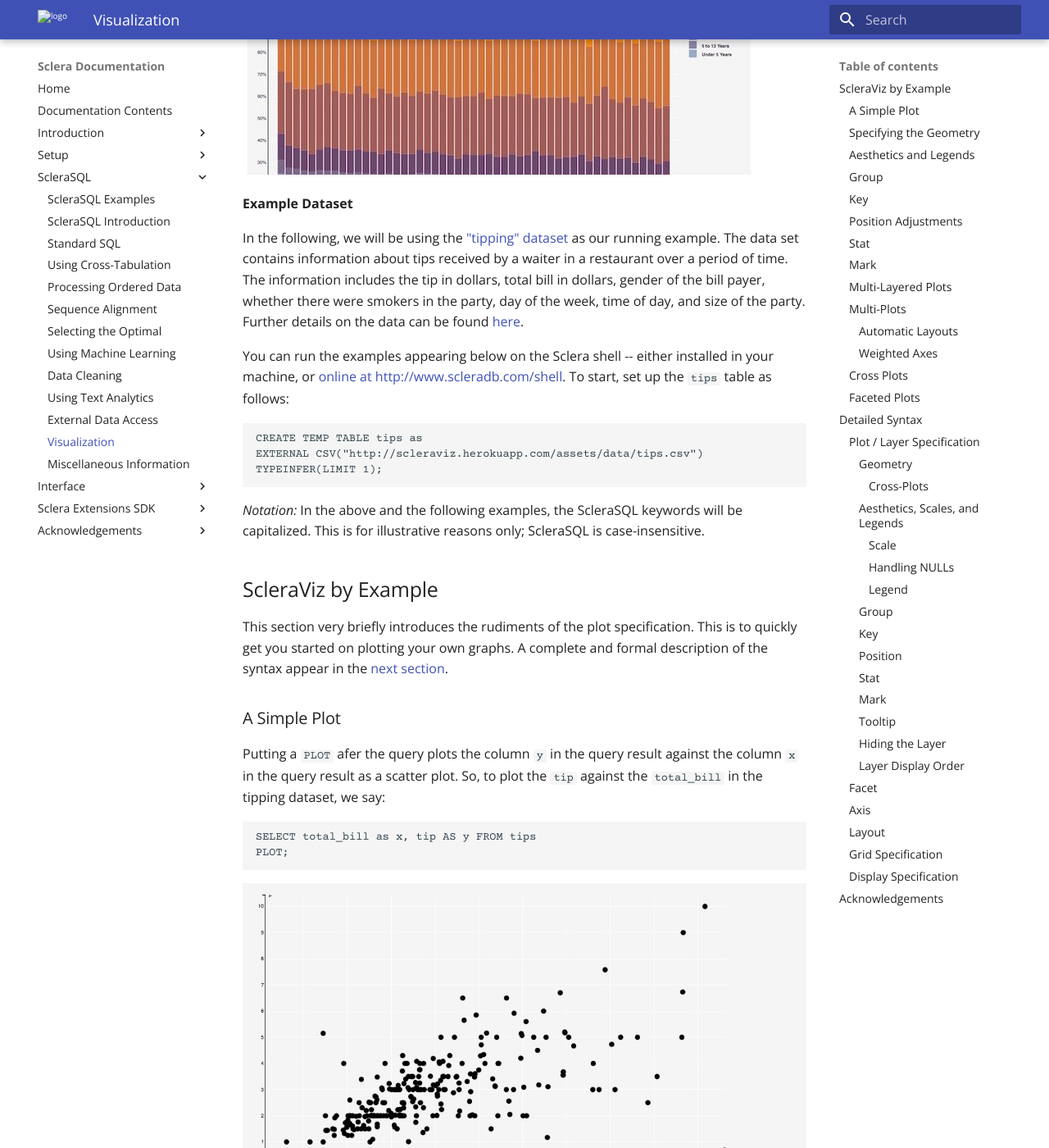
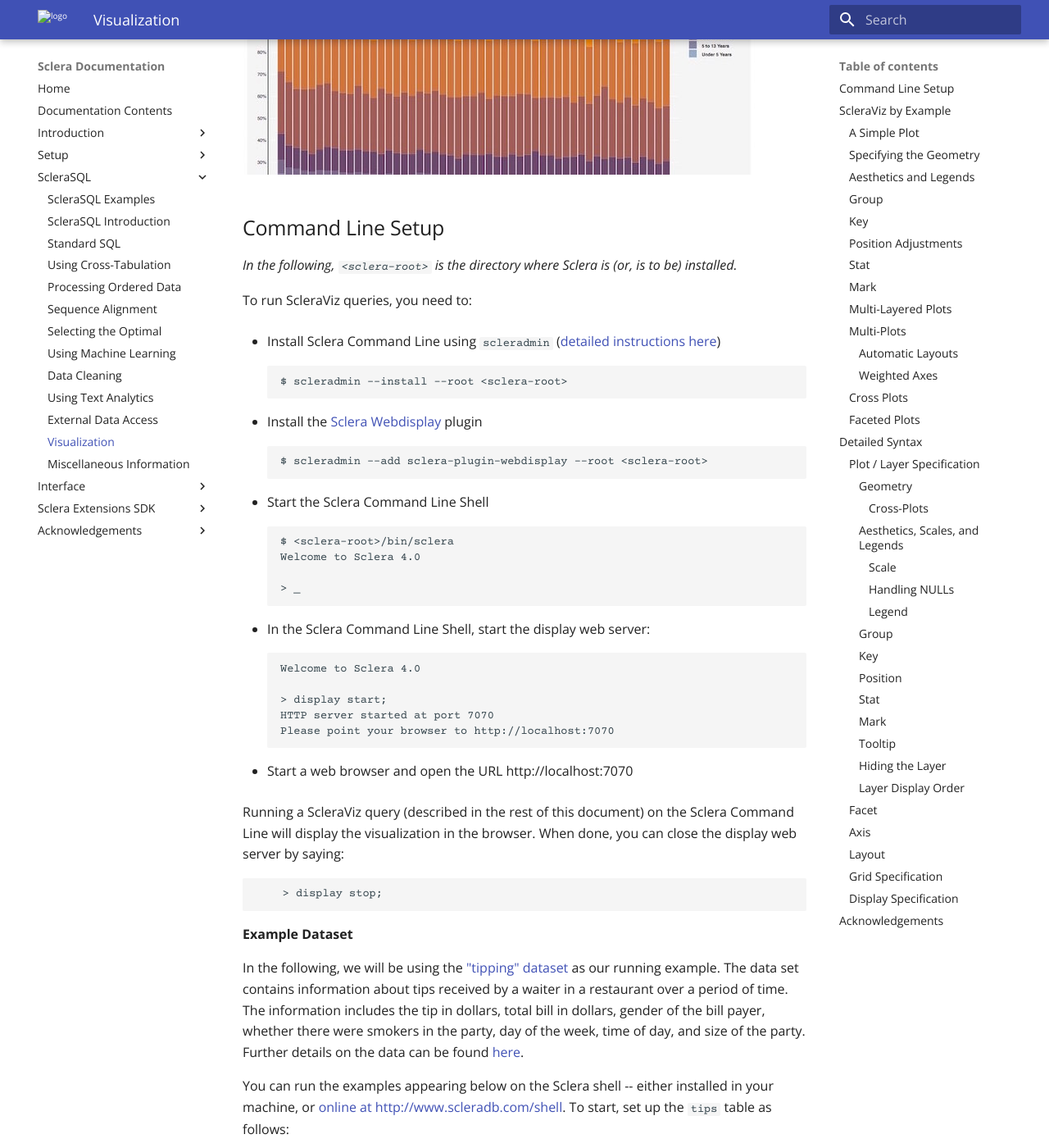
Before and after one commit to scleradb/scleradb.github.io, an MkDocs documentation site: the page built from docsrc/sclerasql/visualization.md, in a window 1280 px wide and 1400 px high, scrolled down 796 px. Shown: the whole window at 82% size. Built offline with MkDocs 1.6.1 and Material for MkDocs 9.7.7, drawn with Linux system fonts in a browser that asks for light colours.

Commit message:
Added command line setup instructions

```diff
--- a/docsrc/sclerasql/visualization.md
+++ b/docsrc/sclerasql/visualization.md
@@ -6,6 +6,41 @@
 
 ![ScleraViz Examples](images/visualization/scleraviz-examples.jpg "Visualization Examples")
 ![ScleraViz Bar Example](images/visualization/scleraviz-bar.jpg "Bar Example")
+
+## Command Line Setup
+
+*In the following, `<sclera-root>` is the directory where Sclera is (or, is to be) installed.*
+
+To run ScleraViz queries, you need to:
+
+- Install Sclera Command Line using `scleradmin` ([detailed instructions here](../setup/install.md#installing-and-maintaining-sclera-command-line-application))
+
+        $ scleradmin --install --root <sclera-root>
+
+- Install the [Sclera Webdisplay](../seup/components.md#sclera-webdisplay) plugin
+
+        $ scleradmin --add sclera-plugin-webdisplay --root <sclera-root>
+
+- Start the Sclera Command Line Shell
+
+        $ <sclera-root>/bin/sclera
+        Welcome to Sclera 4.0
+
+        > _
+
+- In the Sclera Command Line Shell, start the display web server:
+
+        Welcome to Sclera 4.0
+
+        > display start;
+        HTTP server started at port 7070
+        Please point your browser to http://localhost:7070
+
+- Start a web browser and open the URL http://localhost:7070
+
+Running a ScleraViz query (described in the rest of this document) on the Sclera Command Line will display the visualization in the browser. When done, you can close the display web server by saying:
+
+        > display stop;
 
 **Example Dataset**
 
```
